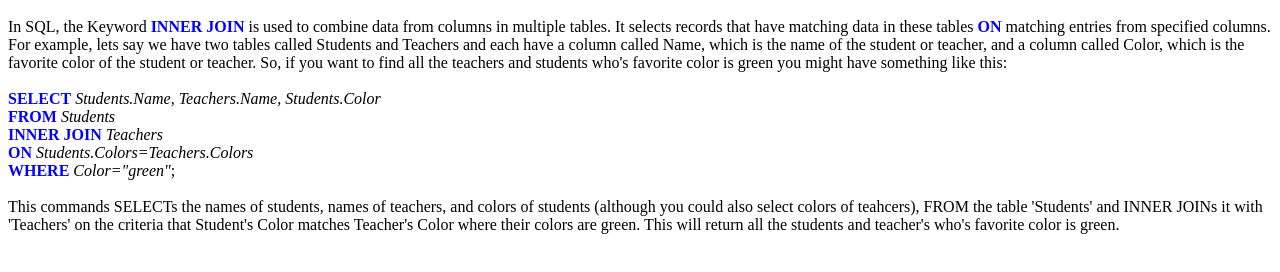
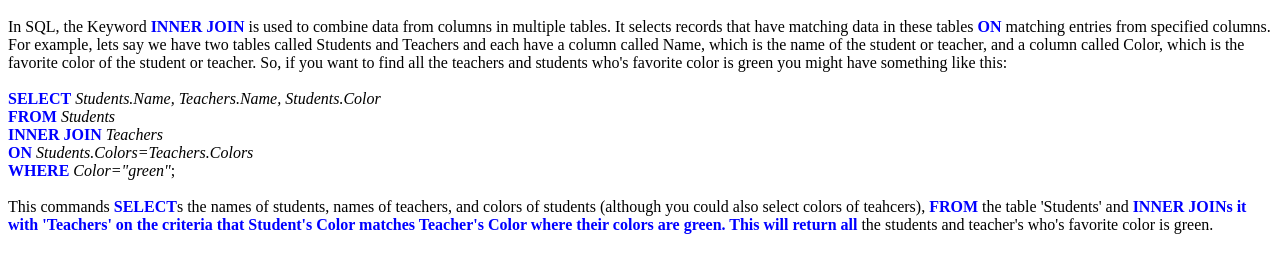
Before and after one commit to SarahBridges/INNER_JOIN, a plain HTML site: page index.html in a window 1280 px wide. Shown: the part 48-320 px from the top of the page. Drawn offline with Linux system fonts and the light colour scheme.

Commit message:
Update index.html

```diff
--- a/index.html
+++ b/index.html
@@ -18,9 +18,9 @@ favorite color is green you might have something like this: <br /><br />
 <b>INNER JOIN</b> <i>Teachers</i><br />
 <b>ON</b> <i>Students.Colors=Teachers.Colors</i><br />
 <b>WHERE</b> <i>Color="green"</i>;<br /><br />
-This commands SELECTs the names of students, names of teachers, and colors of students (although you could also select
-colors of teahcers), FROM the table 'Students' and INNER JOINs it with 'Teachers' on the criteria that Student's Color
-matches Teacher's Color where their colors are green. This will return all the students and teacher's who's favorite
+This commands <b>SELECT</b>s the names of students, names of teachers, and colors of students (although you could also select
+colors of teahcers), <b>FROM</b> the table 'Students' and <b>INNER JOINs it with 'Teachers' on the criteria that Student's Color
+matches Teacher's Color where their colors are green. This will return all</b> the students and teacher's who's favorite
 color is green.
 </p>
 
```
